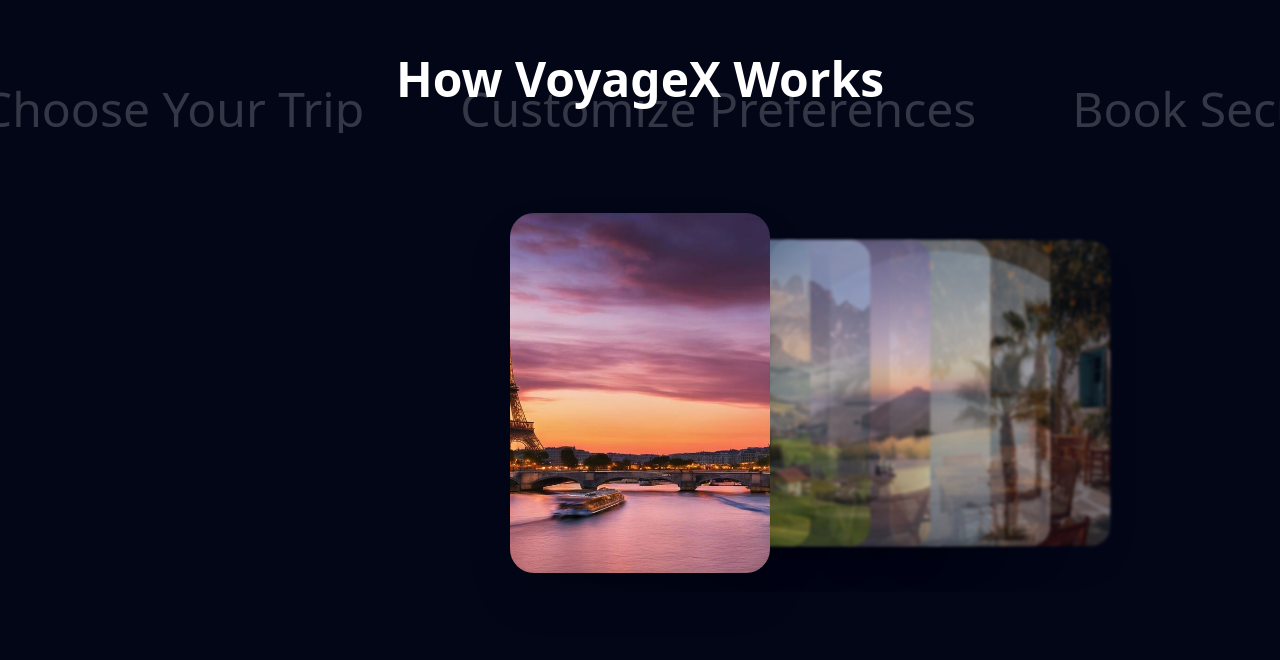
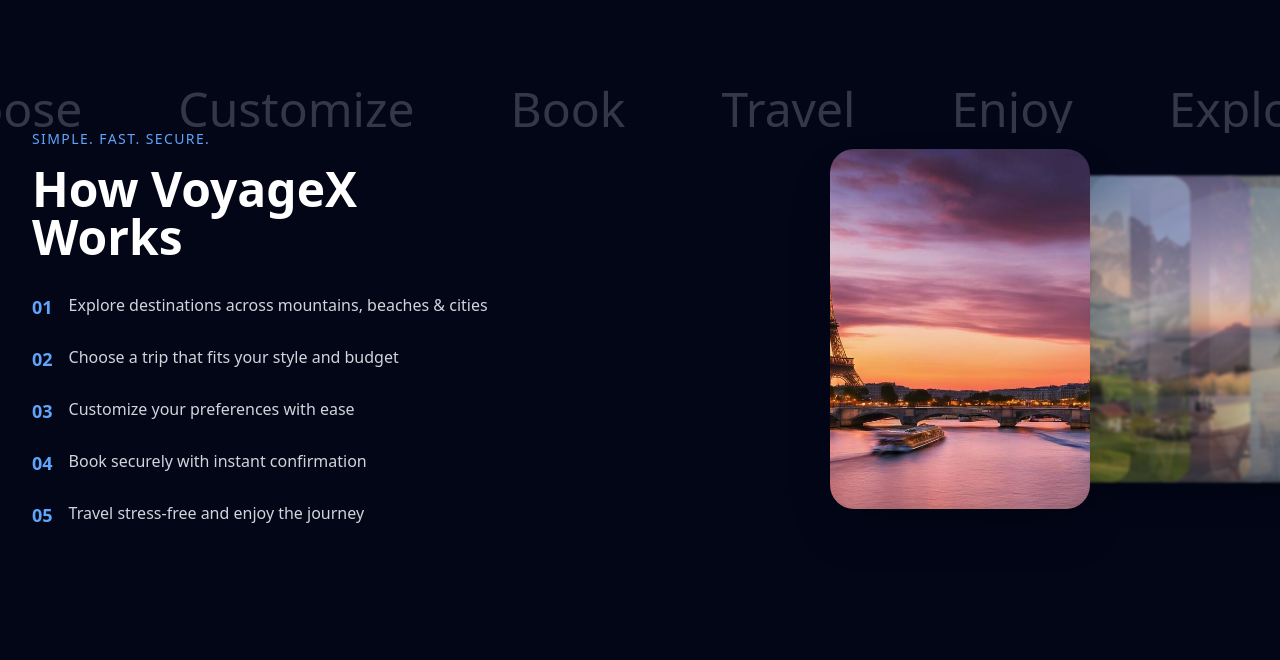
Before and after one commit to rlrakshita123/VoyageX, a React (Vite) app in the folder frontend/: page / in a window 1280 px wide. Shown: the part 1520-2180 px from the top of the page. Built offline with nearby package versions, Linux system fonts and the light colour scheme.

Commit message:
worked on how it works section

```diff
--- a/frontend/src/components/HowItWorks.jsx
+++ b/frontend/src/components/HowItWorks.jsx
@@ -30,23 +30,54 @@
   }, []);
 
   return (
-    <section className="relative min-h-[85vh] bg-[#020617] text-white overflow-hidden flex flex-col justify-center">
+   <section className="relative min-h-[85vh] bg-[#020617] text-white overflow-hidden flex items-center">
 
   {/* Background scrolling text */}
   <div className="absolute top-24 w-full overflow-hidden opacity-20">
     <div className="flex gap-24 w-max animate-scroll-x text-5xl font-medium">
-          {[...stepsText, ...stepsText].map((t, i) => (
+      {["Explore", "Choose", "Customize", "Book", "Travel", "Enjoy",
+        "Explore", "Choose", "Customize", "Book", "Travel", "Enjoy"].map((t, i) => (
         <span key={i}>{t}</span>
       ))}
     </div>
   </div>
 
-      {/* Heading */}
-      <h2 className="relative z-10 text-center text-4xl md:text-5xl font-semibold mb-20">
-        How VoyageX Works
+  <div className="relative z-10 max-w-7xl mx-auto px-8 w-full grid grid-cols-1 md:grid-cols-2 gap-16 items-center">
+
+    {/* LEFT TEXT SECTION */}
+    <div>
+      <p className="text-blue-400 uppercase tracking-widest text-sm mb-4">
+        Simple. Fast. Secure.
+      </p>
+
+      <h2 className="text-4xl md:text-5xl font-semibold leading-tight mb-8">
+        How VoyageX <br /> Works
       </h2>
 
-      {/* STACKED IMAGE CAROUSEL */}
+      <div className="space-y-6">
+        {[
+          "Explore destinations across mountains, beaches & cities",
+          "Choose a trip that fits your style and budget",
+          "Customize your preferences with ease",
+          "Book securely with instant confirmation",
+          "Travel stress-free and enjoy the journey",
+        ].map((step, index) => (
+          <div
+            key={index}
+            className="flex gap-4 items-start group"
+          >
+            <span className="text-blue-400 font-semibold text-lg group-hover:scale-110 transition">
+              0{index + 1}
+            </span>
+            <p className="text-gray-300 group-hover:text-white transition">
+              {step}
+            </p>
+          </div>
+        ))}
+      </div>
+    </div>
+
+    {/* RIGHT IMAGE POPPING SECTION (UNCHANGED LOGIC) */}
     <div className="relative h-[420px] flex items-center justify-center">
       {images.map((img, index) => {
         const position = (index - active + images.length) % images.length;
@@ -69,7 +100,10 @@
         );
       })}
     </div>
+
+  </div>
 </section>
+
   );
 };
 
```
Lines whose indentation alone changed are shown as unchanged.
